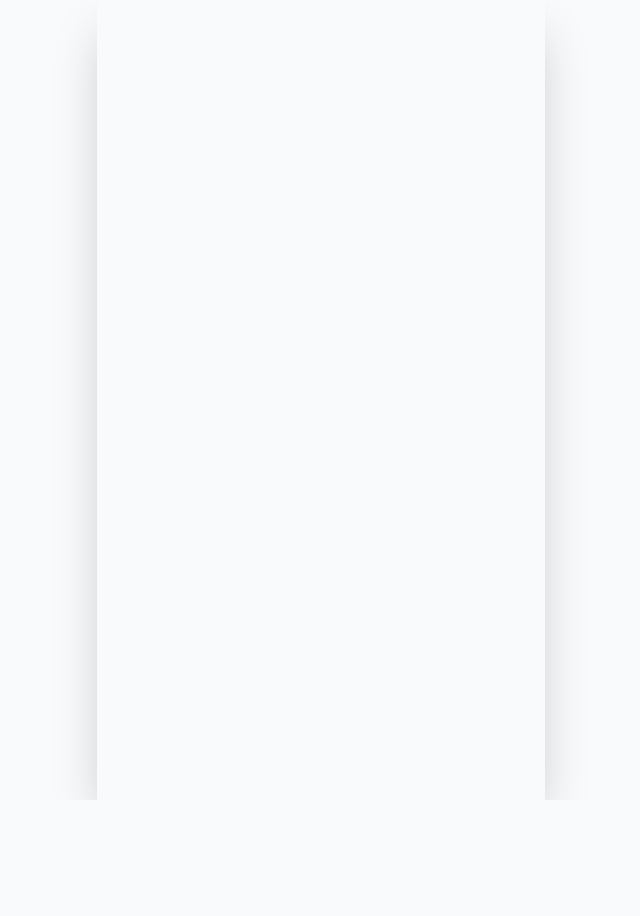
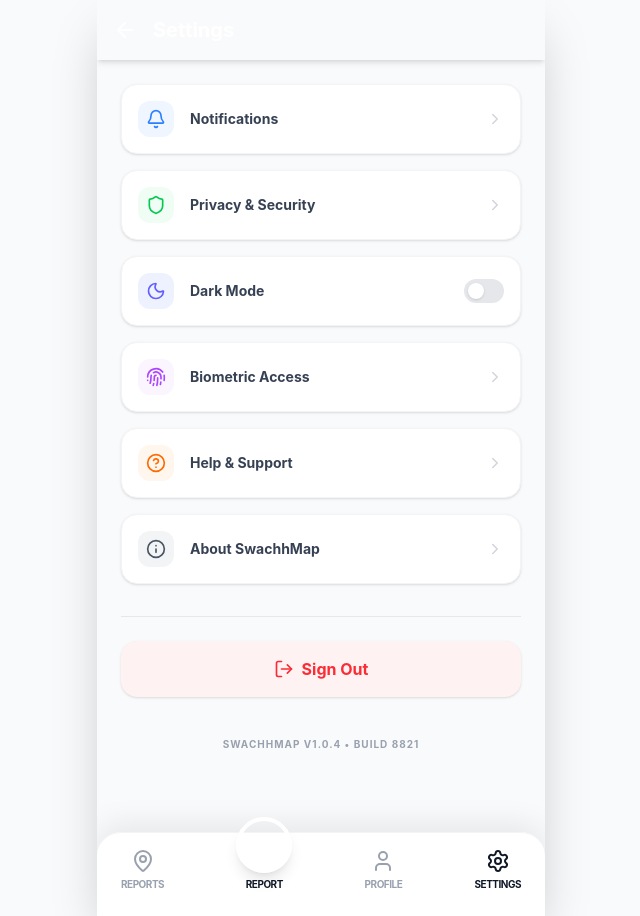
Before and after one commit to JayantOlhyan/SwachhMap, a React (Vite) app: page /settings in a window 1280 px wide. Before the commit this address had no page. Shown: the whole page, without its empty margins (319-959 px from the left). Before the commit the page ends 800 px from the top, so only its background shows below. Built offline with nearby package versions, Linux system fonts and the light colour scheme.

Commit message:
UI refinement: Fixed header overlaps, added Profile/Settings pages, and upgraded to Google Hybrid satellite maps

```diff
--- a/src/App.jsx
+++ b/src/App.jsx
@@ -5,6 +5,8 @@
 import MapView from './pages/Map';
 import List from './pages/List';
 import ReportDetail from './pages/ReportDetail';
+import Profile from './pages/Profile';
+import Settings from './pages/Settings';
 
 function App() {
   return (
@@ -16,6 +18,8 @@
           <Route path="/map" element={<MapView />} />
           <Route path="/list" element={<List />} />
           <Route path="/report/:id" element={<ReportDetail />} />
+          <Route path="/profile" element={<Profile />} />
+          <Route path="/settings" element={<Settings />} />
         </Routes>
       </Layout>
     </Router>
--- a/src/components/Layout.jsx
+++ b/src/components/Layout.jsx
@@ -10,10 +10,12 @@
   const isMap = location.pathname === '/map';
   const isList = location.pathname === '/list';
   const isReport = location.pathname === '/report';
+  const isProfile = location.pathname === '/profile';
+  const isSettings = location.pathname === '/settings';
   const isDetail = location.pathname.startsWith('/report/');
 
-  // Decide if we should show bottom nav
-  const showBottomNav = isList; // Based on Image 4, Bottom Nav is in List View or Profile
+  // Show bottom nav on main utility pages
+  const showBottomNav = isList || isProfile || isSettings || isHome;
 
   // Render varying headers based on route
   const renderHeader = () => {
@@ -54,13 +56,29 @@
 
     if (isMap) {
       return (
-        <header className="absolute top-4 left-4 right-4 z-[400] flex justify-between items-center bg-[#F4F1E1] shadow-lg rounded-2xl p-3">
-          <h1 className="text-xl font-bold text-gray-900 font-sans">SwachhMap</h1>
-          <Link to="/list" className="bg-white text-gray-800 px-3 py-1.5 rounded-full text-sm font-semibold flex items-center gap-2 shadow-sm">
-            <div className="w-5 h-5 bg-gray-200 rounded-full"></div> List View
+        <header className="absolute top-4 left-4 right-4 z-[500] flex justify-between items-center bg-white/90 backdrop-blur-md shadow-lg rounded-2xl p-3 border border-swachh-emerald/20">
+          <div className="flex items-center gap-2">
+            <img src="/logo.png" alt="Logo" className="w-8 h-8 object-contain rounded-full bg-white shadow-sm" />
+            <h1 className="text-lg font-bold text-gray-900 font-sans tracking-tight">SwachhMap</h1>
+          </div>
+          <Link to="/list" className="bg-swachh-emerald text-white px-4 py-1.5 rounded-full text-sm font-bold flex items-center gap-2 shadow-md hover:bg-swachh-green transition-all">
+             List View
           </Link>
         </header>
       );
+    }
+
+    if (isProfile || isSettings) {
+       return (
+        <header className="bg-swachh-green text-white p-4 shadow-md sticky top-0 z-50 flex items-center">
+          <button onClick={() => navigate(-1)} className="mr-4">
+            <ArrowLeft size={24} />
+          </button>
+          <h1 className="text-xl font-bold font-sans">
+            {isProfile ? 'My Profile' : 'Settings'}
+          </h1>
+        </header>
+       );
     }
 
     return null;
@@ -75,15 +93,24 @@
       </main>
 
       {showBottomNav && (
-        <nav className="bg-white border-t border-gray-200 flex justify-between px-6 py-4 sticky bottom-0 z-50 pb-6 rounded-t-3xl shadow-[0_-4px_20px_-10px_rgba(0,0,0,0.1)]">
-          <Link to="/report" className="flex flex-col items-center text-gray-500 hover:text-swachh-green">
-            <p className="text-sm font-medium">Report an Issue</p>
+        <nav className="bg-white/95 backdrop-blur-md border-t border-gray-100 flex justify-between px-6 py-4 sticky bottom-0 z-50 pb-6 rounded-t-3xl shadow-[0_-8px_30px_rgba(0,0,0,0.08)]">
+          <Link to="/list" className={clsx("flex flex-col items-center gap-1 transition-colors", isList ? "text-swachh-emerald" : "text-gray-400")}>
+            <MapPin size={24} className={isList ? "fill-swachh-emerald/10" : ""} />
+            <p className="text-[10px] font-bold uppercase tracking-tighter">Reports</p>
           </Link>
-          <Link to="#" className="flex flex-col items-center text-gray-500 hover:text-swachh-green">
-             <p className="text-sm font-medium">My Profile</p>
+          <Link to="/report" className="flex flex-col items-center -mt-8">
+            <div className="w-14 h-14 bg-swachh-emerald rounded-full flex items-center justify-center shadow-lg border-4 border-white text-white transform transition-transform hover:scale-110 active:scale-95">
+               <Camera size={28} />
+            </div>
+            <p className="text-[10px] font-bold text-swachh-emerald uppercase tracking-tighter mt-1">Report</p>
           </Link>
-          <Link to="#" className="flex flex-col items-center text-gray-500 hover:text-swachh-green">
-             <p className="text-sm font-medium">Settings</p>
+          <Link to="/profile" className={clsx("flex flex-col items-center gap-1 transition-colors", isProfile ? "text-swachh-emerald" : "text-gray-400")}>
+             <User size={24} className={isProfile ? "fill-swachh-emerald/10" : ""} />
+             <p className="text-[10px] font-bold uppercase tracking-tighter">Profile</p>
+          </Link>
+          <Link to="/settings" className={clsx("flex flex-col items-center gap-1 transition-colors", isSettings ? "text-swachh-emerald" : "text-gray-400")}>
+             <Settings size={24} />
+             <p className="text-[10px] font-bold uppercase tracking-tighter">Settings</p>
           </Link>
         </nav>
       )}
--- a/src/pages/Map.jsx
+++ b/src/pages/Map.jsx
@@ -39,8 +39,9 @@
         zoomControl={false}
       >
         <TileLayer
-          url="https://{s}.tile.openstreetmap.org/{z}/{x}/{y}.png"
-          attribution='&copy; OpenStreetMap'
+          url="https://{s}.google.com/vt/lyrs=y&x={x}&y={y}&z={z}"
+          subdomains={['mt0', 'mt1', 'mt2', 'mt3']}
+          attribution='&copy; Google Maps'
         />
 
         {reports.map((report) => (
--- /dev/null
+++ b/src/pages/Profile.jsx
@@ -0,0 +1,86 @@
+import { useState, useEffect } from 'react';
+import { User, Award, History, TrendingUp, ChevronRight } from 'lucide-react';
+import { api } from '../lib/mockFirebase';
+
+export default function Profile() {
+  const [stats, setStats] = useState({
+    points: 120,
+    reportsCount: 5,
+    resolvedCount: 2
+  });
+
+  return (
+    <div className="flex-1 overflow-y-auto bg-gray-50 pb-20">
+      {/* Profile Header */}
+      <div className="bg-swachh-green text-white p-8 rounded-b-[3rem] shadow-lg flex flex-col items-center">
+        <div className="w-24 h-24 bg-white rounded-full p-1 shadow-inner relative mb-4">
+          <div className="w-full h-full bg-gray-100 rounded-full flex items-center justify-center overflow-hidden">
+             <User size={48} className="text-gray-400" />
+          </div>
+          <div className="absolute -bottom-1 -right-1 bg-yellow-400 p-2 rounded-full border-4 border-swachh-green shadow-sm">
+             <Award size={16} className="text-swachh-green" />
+          </div>
+        </div>
+        <h2 className="text-2xl font-bold">Jayant Olhyan</h2>
+        <p className="text-green-100 text-sm">Community Hero</p>
+
+        <div className="mt-6 flex gap-8 w-full justify-center">
+          <div className="flex flex-col items-center">
+            <span className="text-2xl font-black">{stats.points}</span>
+            <span className="text-[10px] uppercase font-bold tracking-widest text-green-200">Points</span>
+          </div>
+          <div className="w-px h-10 bg-white/20 self-center"></div>
+          <div className="flex flex-col items-center">
+            <span className="text-2xl font-black">{stats.reportsCount}</span>
+            <span className="text-[10px] uppercase font-bold tracking-widest text-green-200">Reports</span>
+          </div>
+        </div>
+      </div>
+
+      {/* Experience Bar */}
+      <div className="px-6 -mt-6">
+        <div className="bg-white p-4 rounded-2xl shadow-md border border-gray-100">
+           <div className="flex justify-between items-end mb-2">
+              <span className="text-xs font-bold text-gray-400 uppercase">Level 4</span>
+              <span className="text-xs font-bold text-swachh-emerald">120 / 200 XP</span>
+           </div>
+           <div className="w-full h-2 bg-gray-100 rounded-full overflow-hidden">
+              <div className="h-full bg-swachh-emerald rounded-full" style={{ width: '60%' }}></div>
+           </div>
+        </div>
+      </div>
+
+      {/* Stats Cards */}
+      <div className="p-6 grid grid-cols-2 gap-4">
+         <div className="bg-white p-4 rounded-2xl shadow-sm border border-gray-100 flex flex-col gap-2">
+            <div className="w-8 h-8 bg-blue-50 text-blue-500 rounded-lg flex items-center justify-center">
+               <History size={18} />
+            </div>
+            <span className="text-xl font-bold text-gray-800">{stats.reportsCount}</span>
+            <span className="text-[10px] font-bold text-gray-400 uppercase">Total Reports</span>
+         </div>
+         <div className="bg-white p-4 rounded-2xl shadow-sm border border-gray-100 flex flex-col gap-2">
+            <div className="w-8 h-8 bg-green-50 text-green-500 rounded-lg flex items-center justify-center">
+               <Award size={18} />
+            </div>
+            <span className="text-xl font-bold text-gray-800">{stats.resolvedCount}</span>
+            <span className="text-[10px] font-bold text-gray-400 uppercase">Resolved</span>
+         </div>
+      </div>
+
+      {/* Action List */}
+      <div className="px-6 flex flex-col gap-3">
+         <h3 className="font-bold text-gray-800 text-sm ml-1">Account Activity</h3>
+         <button className="bg-white p-4 rounded-2xl flex items-center justify-between shadow-sm border border-gray-100 hover:bg-gray-50 transition-colors">
+            <div className="flex items-center gap-3">
+               <div className="p-2 bg-purple-50 text-purple-500 rounded-xl">
+                  <TrendingUp size={20} />
+               </div>
+               <span className="font-bold text-gray-700 text-sm">View Leaderboard</span>
+            </div>
+            <ChevronRight size={18} className="text-gray-300" />
+         </button>
+      </div>
+    </div>
+  );
+}
--- a/src/pages/Report.jsx
+++ b/src/pages/Report.jsx
@@ -40,8 +40,16 @@
     address: ''
   });
   const [position, setPosition] = useState(null); // {lat, lng}
-  // Mock image handling
   const [imageUploaded, setImageUploaded] = useState(false);
+  const [selectedImage, setSelectedImage] = useState(null);
+
+  const handleImageChange = (e) => {
+    const file = e.target.files[0];
+    if (file) {
+      setSelectedImage(URL.createObjectURL(file));
+      setImageUploaded(true);
+    }
+  };
 
   const handleSubmit = async (e) => {
     e.preventDefault();
@@ -75,15 +83,22 @@
     <div className="flex-1 overflow-y-auto pb-10 bg-gray-50 font-sans">
       <form onSubmit={handleSubmit} className="p-4 flex flex-col gap-6">
 
-        {/* Image Upload Box */}
         <div
-          className="border-2 border-dashed border-swachh-green rounded-2xl p-6 bg-green-50 flex flex-col items-center justify-center text-center cursor-pointer transition-colors hover:bg-green-100"
-          onClick={() => setImageUploaded(true)}
+          className="border-2 border-dashed border-swachh-green rounded-2xl p-6 bg-green-50 flex flex-col items-center justify-center text-center cursor-pointer transition-colors hover:bg-green-100 relative min-h-[160px]"
         >
+          <input
+            type="file"
+            accept="image/*"
+            className="absolute inset-0 opacity-0 cursor-pointer z-10"
+            onChange={handleImageChange}
+          />
           {imageUploaded ? (
-            <div className="text-swachh-green font-bold flex flex-col items-center">
-              <Upload size={32} className="mb-2" />
-              Image Selected!
+            <div className="text-swachh-green font-bold flex flex-col items-center w-full h-full">
+              <img src={selectedImage} alt="Selected" className="w-full h-32 object-cover rounded-xl mb-2" />
+              <div className="flex items-center gap-2">
+                 <Upload size={18} />
+                 <span>Change Image</span>
+              </div>
             </div>
           ) : (
             <>
@@ -104,8 +119,9 @@
               style={{ height: '100%', width: '100%' }}
             >
               <TileLayer
-                url="https://{s}.tile.openstreetmap.org/{z}/{x}/{y}.png"
-                attribution='&copy; OpenStreetMap'
+                url="https://{s}.google.com/vt/lyrs=y&x={x}&y={y}&z={z}"
+                subdomains={['mt0', 'mt1', 'mt2', 'mt3']}
+                attribution='&copy; Google Maps'
               />
               <LocationPicker position={position} setPosition={setPosition} />
             </MapContainer>
--- /dev/null
+++ b/src/pages/Settings.jsx
@@ -0,0 +1,47 @@
+import { Bell, Shield, Moon, Fingerprint, LogOut, ChevronRight, HelpCircle, Info } from 'lucide-react';
+
+export default function Settings() {
+  const settingsOptions = [
+    { icon: <Bell size={20} />, label: 'Notifications', color: 'bg-blue-50 text-blue-500' },
+    { icon: <Shield size={20} />, label: 'Privacy & Security', color: 'bg-green-50 text-green-500' },
+    { icon: <Moon size={20} />, label: 'Dark Mode', color: 'bg-indigo-50 text-indigo-500', toggle: true },
+    { icon: <Fingerprint size={20} />, label: 'Biometric Access', color: 'bg-purple-50 text-purple-500' },
+    { icon: <HelpCircle size={20} />, label: 'Help & Support', color: 'bg-orange-50 text-orange-500' },
+    { icon: <Info size={20} />, label: 'About SwachhMap', color: 'bg-gray-100 text-gray-600' }
+  ];
+
+  return (
+    <div className="flex-1 overflow-y-auto bg-gray-50 pb-20 p-6">
+      <div className="flex flex-col gap-4">
+        {settingsOptions.map((option, idx) => (
+          <div key={idx} className="bg-white p-4 rounded-2xl shadow-sm border border-gray-100 flex items-center justify-between transition-transform active:scale-[0.98]">
+             <div className="flex items-center gap-4">
+                <div className={`p-2 rounded-xl ${option.color}`}>
+                   {option.icon}
+                </div>
+                <span className="font-bold text-gray-700 text-sm">{option.label}</span>
+             </div>
+             {option.toggle ? (
+                <div className="w-10 h-6 bg-gray-200 rounded-full relative">
+                   <div className="absolute left-1 top-1 w-4 h-4 bg-white rounded-full shadow-sm"></div>
+                </div>
+             ) : (
+                <ChevronRight size={18} className="text-gray-300" />
+             )}
+          </div>
+        ))}
+      </div>
+
+      <div className="mt-8 border-t border-gray-200 pt-6">
+         <button className="w-full bg-red-50 text-red-500 p-4 rounded-2xl flex items-center justify-center gap-2 font-bold shadow-sm active:scale-95 transition-transform">
+            <LogOut size={20} />
+            <span>Sign Out</span>
+         </button>
+      </div>
+
+      <p className="text-center text-[10px] text-gray-400 font-bold uppercase tracking-widest mt-10">
+         SwachhMap v1.0.4 • Build 8821
+      </p>
+    </div>
+  );
+}
```
